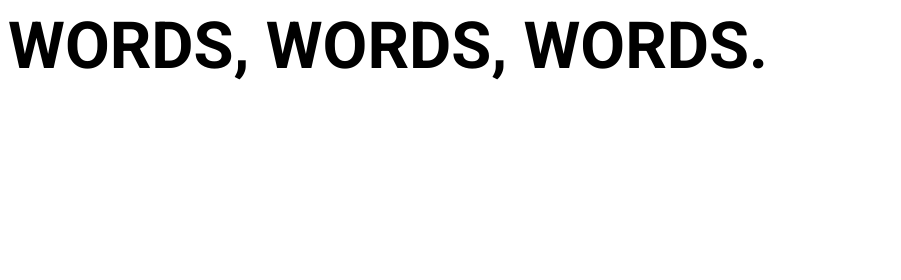
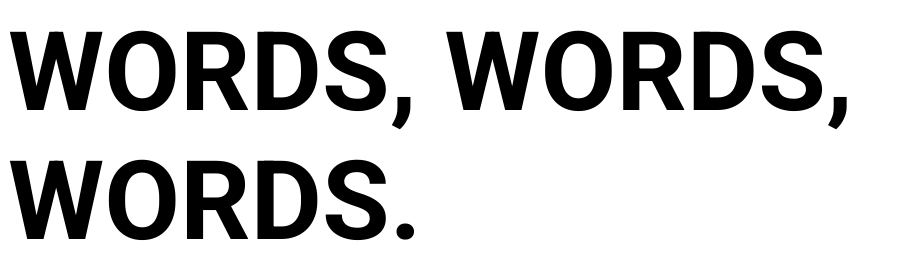
Before and after one commit to sargeant45/wordswordswords, a plain HTML site: page index.html in a window 1280 px wide. Shown: the whole page, without its empty margins (0-901 px from the left). Drawn offline with Linux system fonts and the light colour scheme.

Commit message:
Update index.html

```diff
--- a/index.html
+++ b/index.html
@@ -4,6 +4,6 @@
     <title>words, words, words</title>
   </head>
   <body style="font-family: 'Roboto', sans-serif;">
-    <b><h1 style="font-size: 65px; font-weight: 900px;">WORDS, WORDS, WORDS.</h1></b>
+    <b><h1 style="font-size: 110px; font-weight: 900px;">WORDS, WORDS, WORDS.</h1></b>
   </body>
 </html>
```
